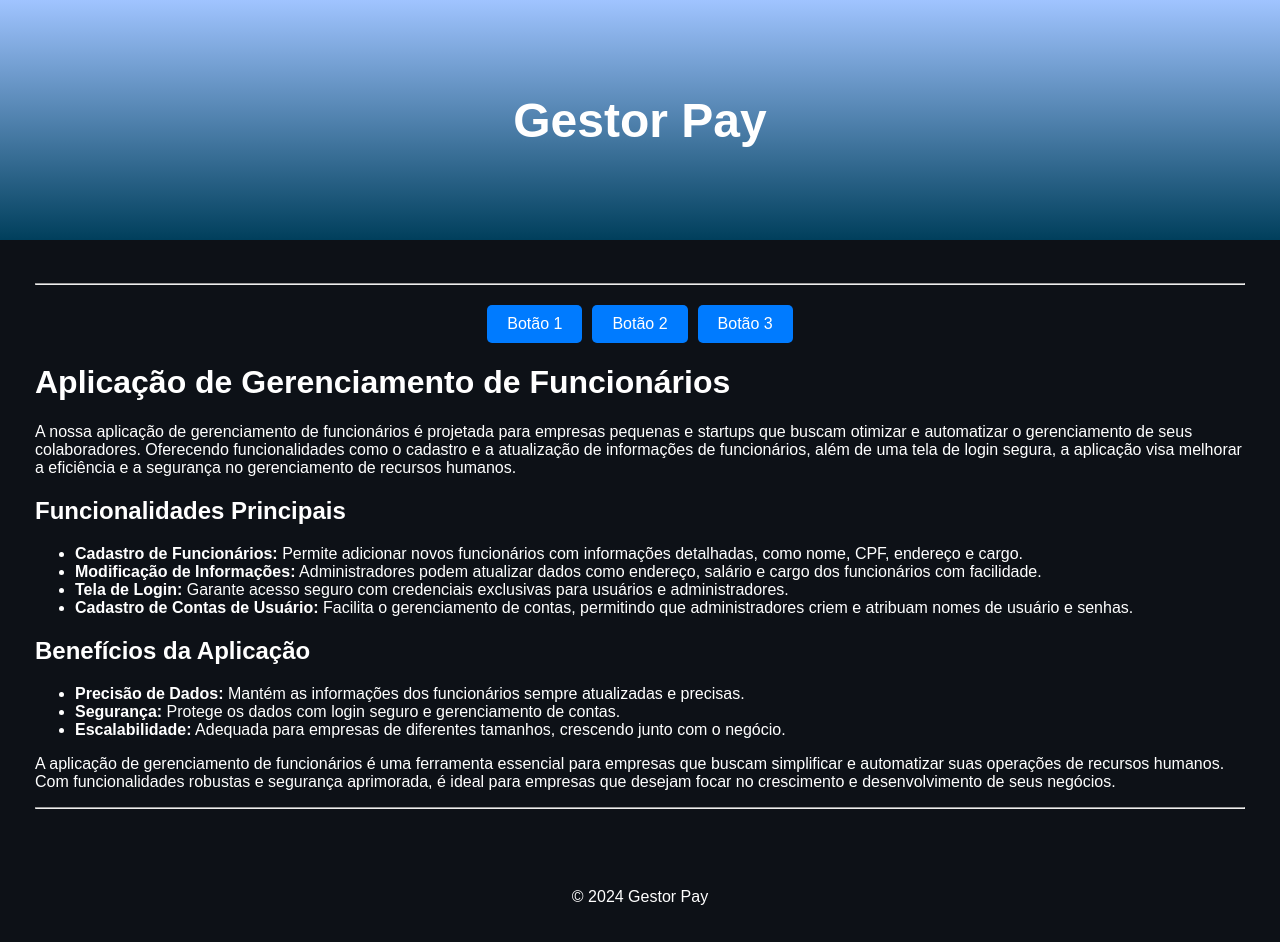
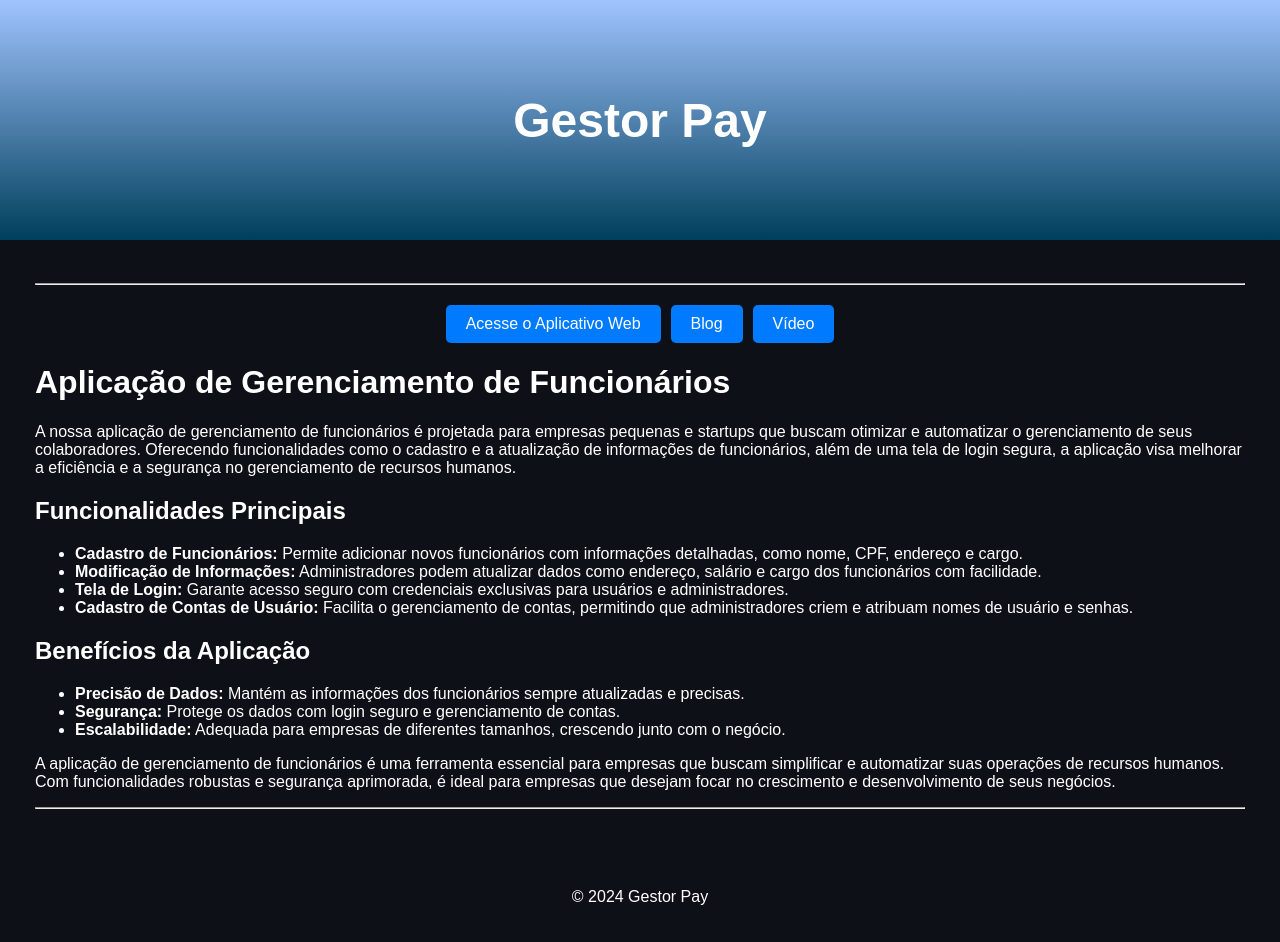
Before and after one commit to rubensrocha9/static-page-extensao, a Jekyll site: the page built from index.md, in a window 1280 px wide. Built offline with Jekyll 4.4.1, drawn with Linux system fonts in a browser that asks for light colours; our own code applies the rules of GitHub Pages for plain Markdown files.

Commit message:
Update index.md

```diff
--- a/index.md
+++ b/index.md
@@ -15,9 +15,9 @@ linkvideo: [Vídeo](https://www.youtube.com/watch?v=7sjUcldVww0&embeds_referring
 ---
 
 <div class="button-container">
-  <a href="#link1" class="btn">Botão 1</a>
-  <a href="#link2" class="btn">Botão 2</a>
-  <a href="#link3" class="btn">Botão 3</a>
+  <a href="#link1" class="btn">Acesse o Aplicativo Web</a>
+  <a href="#link2" class="btn">Blog</a>
+  <a href="#link3" class="btn">Vídeo</a>
 </div>
 
 # Aplicação de Gerenciamento de Funcionários
```
